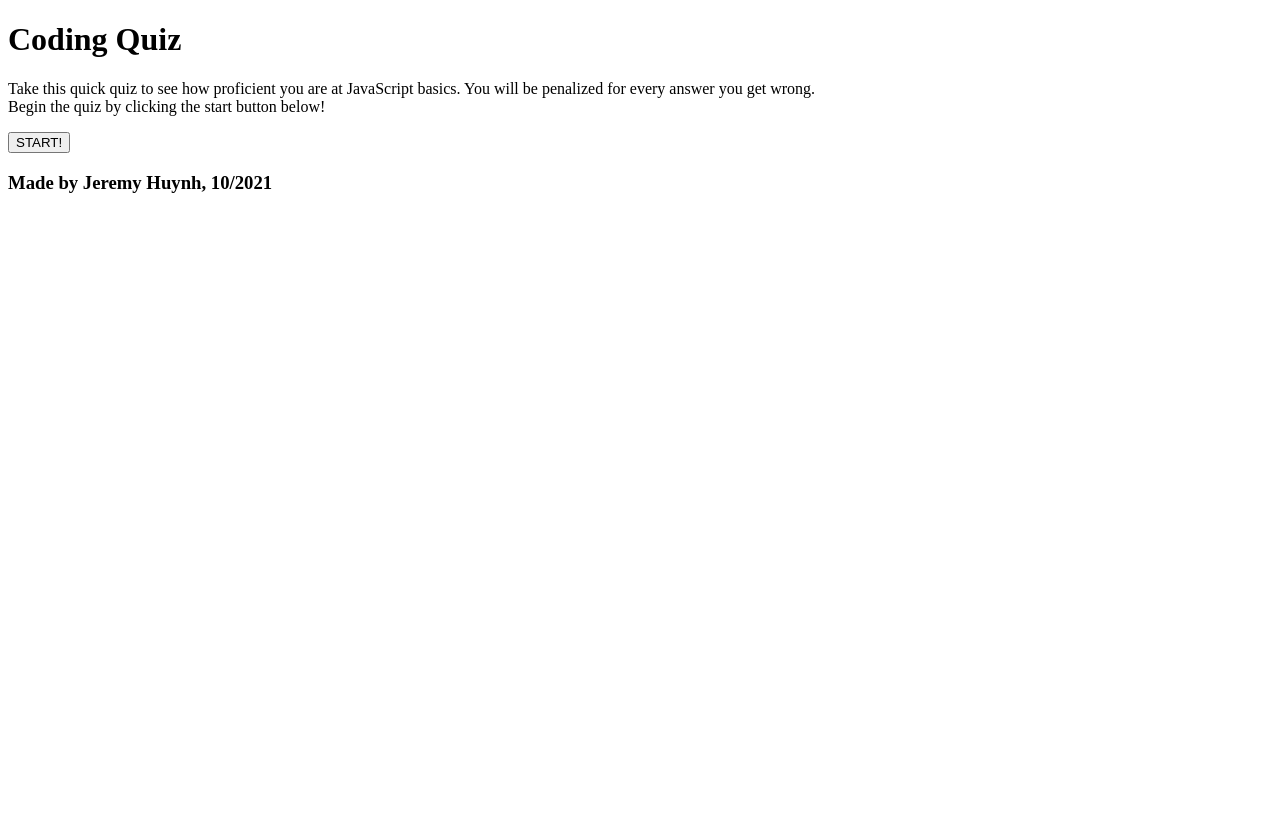
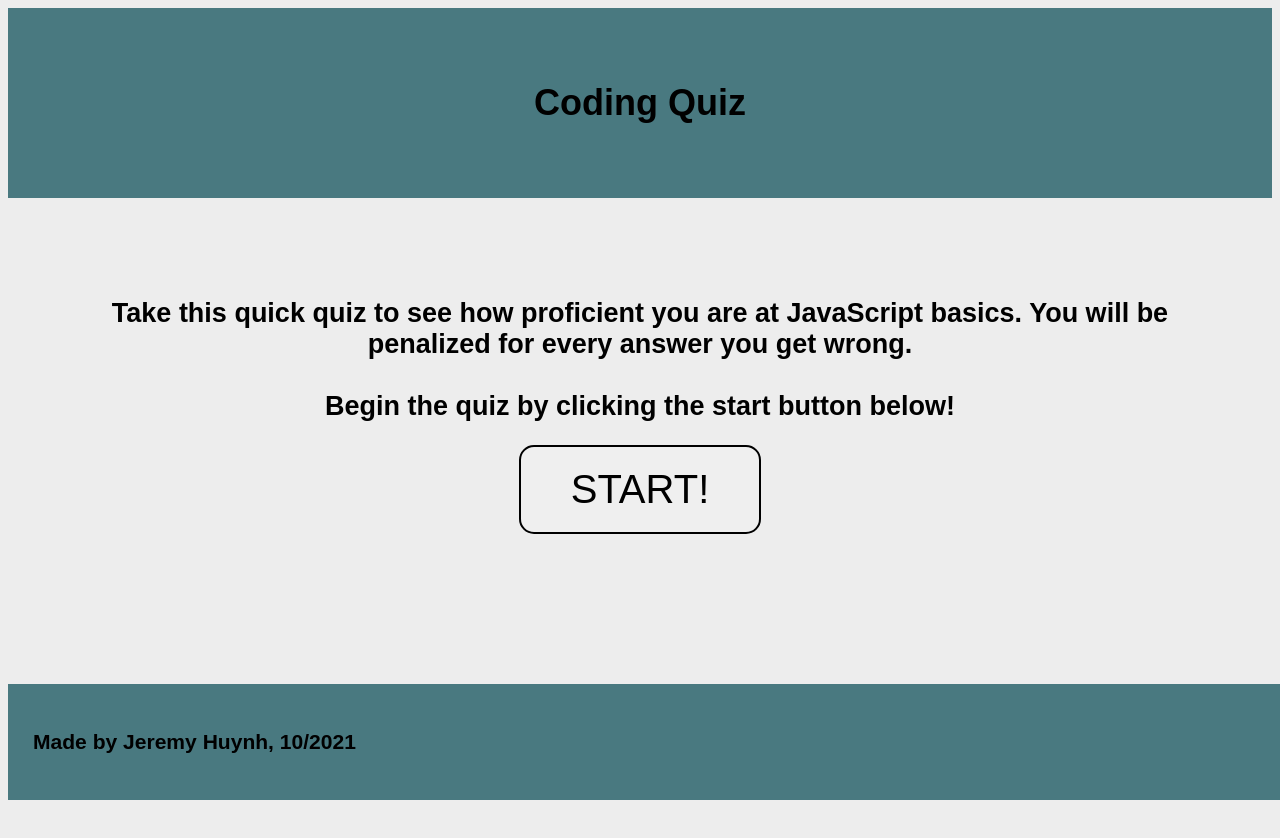
Before and after one commit to jermeewinn/coding-quiz, a plain HTML site: page index.html in a window 1280 px wide. Before the commit the page ends 800 px from the top, so only its background shows below. Drawn offline with Linux system fonts and the light colour scheme.

Commit message:
sanity check

```diff
--- a/assets/style.css
+++ b/assets/style.css
@@ -29,10 +29,6 @@ footer {
     position: fixed;
     bottom: 0;
 }
-/*Styling for the internals of each section*/
-h3 {
-
-}
 
 /*Styling for buttons on landing page*/
 .btn {
--- a/index.html
+++ b/index.html
@@ -5,18 +5,32 @@
         <meta http-equiv="X-UA-Compatible" content="IE=edge">
         <meta name="viewport" content="width=device-width, initial-scale=1.0">
         <title>Coding Quiz</title>
+        <link rel="stylesheet" href="./assets/style.css">
     </head>
     <body>
         <header>
             <h1 class="title">Coding Quiz</h1>
         </header>
         <main>
-            <p>
+            <h2>
                 Take this quick quiz to see how proficient you are at JavaScript basics. You will be penalized for every answer you get wrong.
                 <br />
+                <br />
                 Begin the quiz by clicking the start button below!
-            </p>
+            </h2>
             <button class="btn" id="start-button" type="button">START!</button>
+            <br />
+            <br />
+            <br />
+            <br />
+            <br />
+            <br />
+            <br />
+            <br />
+            <h3>
+                Click here to view scores.
+            </h3>
+            <button class="btn-2" id="view-scores" type="button">View Scores</button>
         </main>
     </body>
     <footer>
```
